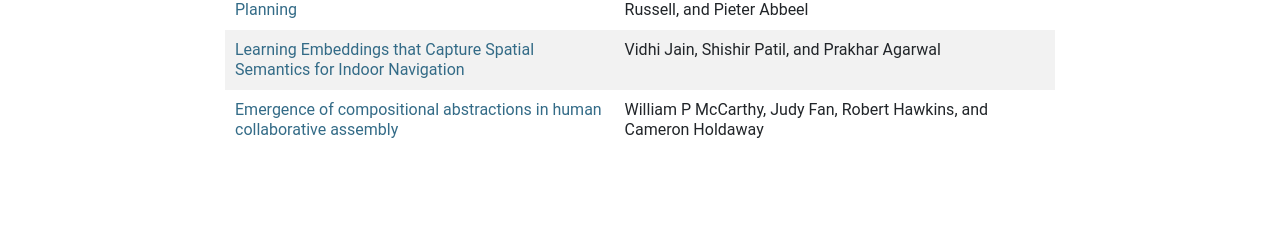
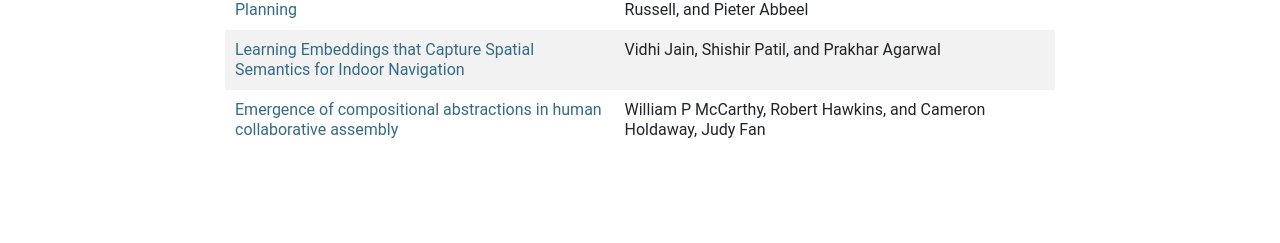
Before and after one commit to orlrworkshop/orlrworkshop.github.io, a Jekyll site: the page built from papers.html, in a window 1280 px wide. Shown: the part 1409-1652 px from the top of the page. Built offline with Jekyll 4.4.1, drawn with Linux system fonts in a browser that asks for light colours; nearby versions of some CDN libraries.

```diff
--- a/_data/sessions.yml
+++ b/_data/sessions.yml
@@ -433,7 +433,7 @@
       an empirical paradigm, human dataset, and set of evaluation metrics that can
       be used to guide the development of artificial agents that emulate human-like
       compositionality and abstraction.'
-    authors: William P McCarthy, Judy Fan, Robert Hawkins, and Cameron Holdaway
+    authors: William P McCarthy, Robert Hawkins, and Cameron Holdaway, Judy Fan
     camera_ready: false
     cmt_id: 15
     id: 15
```
